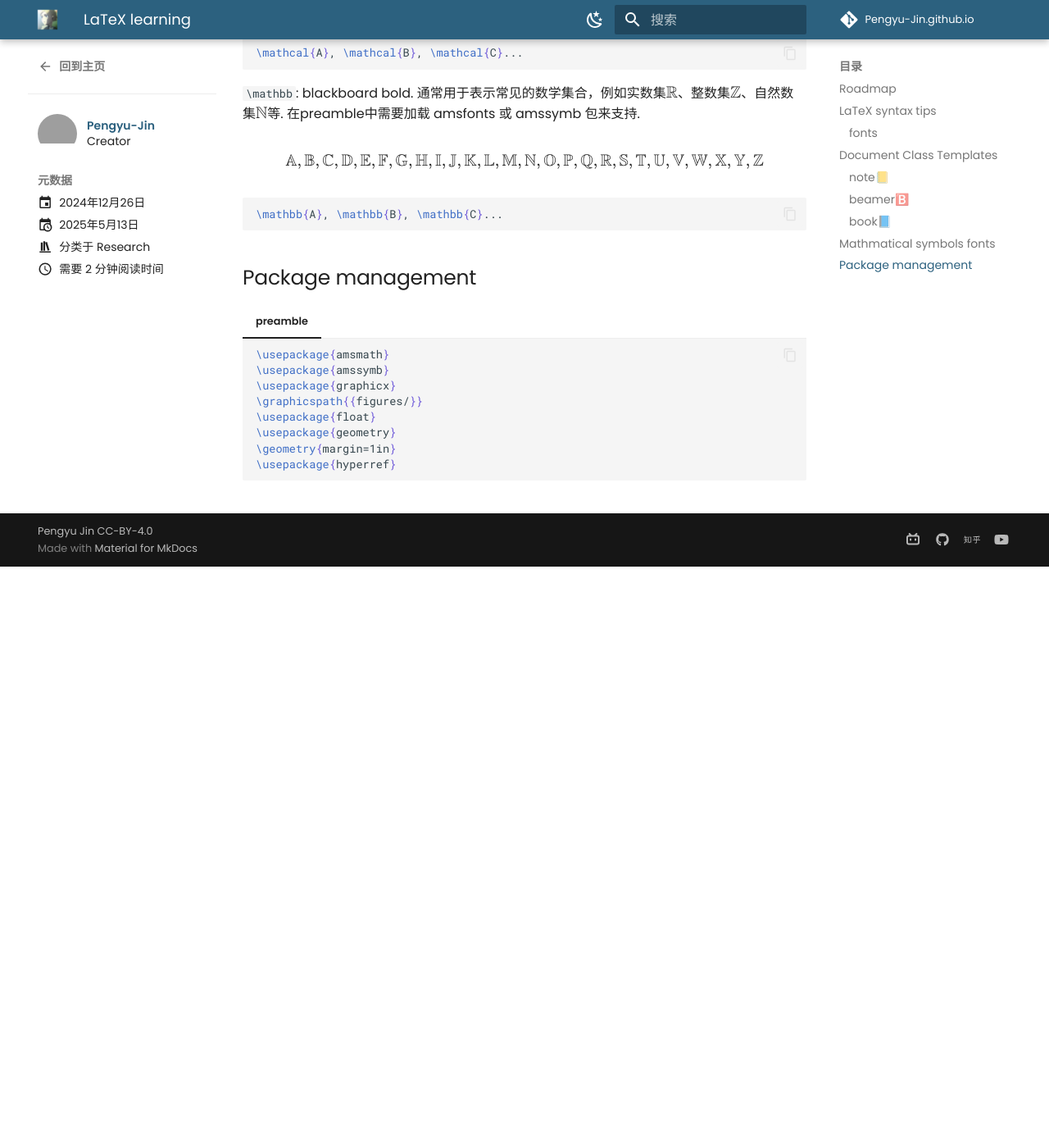
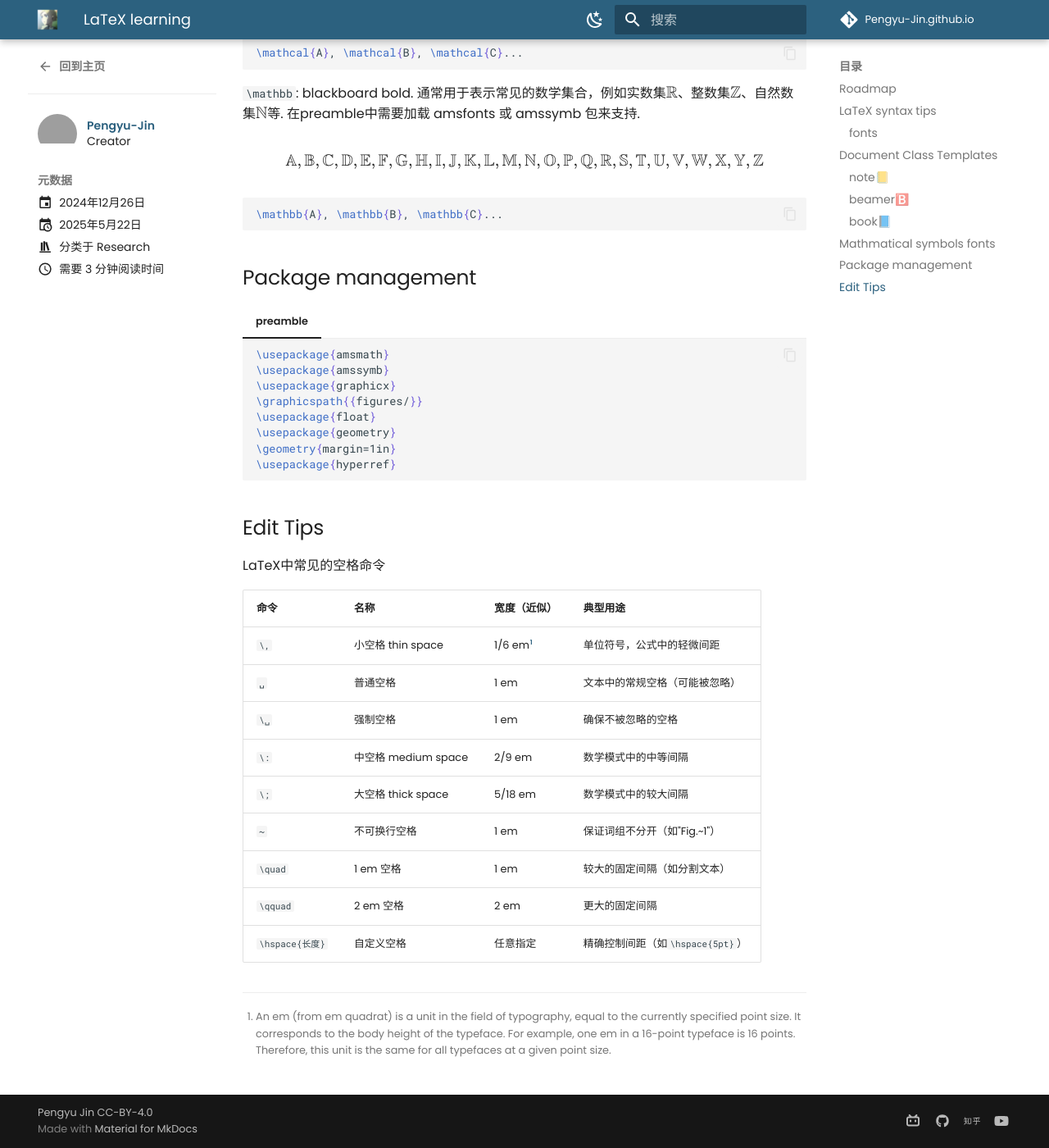
Before and after one commit to Pengyu-Jin/Pengyu-Jin.github.io, an MkDocs documentation site: the page built from docs/blog/posts/Latex.md, in a window 1280 px wide and 1400 px high, scrolled down 3000 px. Shown: the whole window at 82% size. Built offline with MkDocs 1.6.1 and Material for MkDocs 9.7.7, drawn with Linux system fonts in a browser that asks for light colours; comment, search, counter and statistics services are not loaded; a style sheet for code colours, icons or effects is not loaded; before the commit the page ends 3691 px from its top, so only the background shows below that; grey boxes are pictures that could not be loaded.

Commit message:
update some contents

````diff
--- a/docs/blog/posts/Latex.md
+++ b/docs/blog/posts/Latex.md
@@ -2,7 +2,7 @@
 title: LaTeX learning
 date:
   created: 2024-12-26
-  updated: 2025-05-13
+  updated: 2025-05-22
 authors: [Pengyu-Jin]
 slug: LaTeX
 categories:
@@ -175,3 +175,23 @@ $$
     \geometry{margin=1in}
     \usepackage{hyperref}
     ```
+
+
+
+## Edit Tips
+
+LaTeX中常见的空格命令
+
+| 命令 | 名称 | 宽度（近似） | 典型用途 |
+|---|---|---|---|
+| `\,` | 小空格 thin space   | 1/6 em[^1]| 单位符号，公式中的轻微间距 |
+| `␣`  | 普通空格            | 1 em  | 文本中的常规空格（可能被忽略）|
+| `\␣` | 强制空格            | 1 em  | 确保不被忽略的空格 |
+| `\:` | 中空格 medium space | 2/9 em| 数学模式中的中等间隔 |
+| `\;` | 大空格 thick space  | 5/18 em| 数学模式中的较大间隔 |
+| `~`  | 不可换行空格         | 1 em  |  保证词组不分开（如"Fig.~1"）|
+| `\quad`| 1 em 空格          | 1 em  | 较大的固定间隔（如分割文本）|
+| `\qquad`      | 2 em 空格          | 2 em          | 更大的固定间隔               |
+| `\hspace{长度}`| 自定义空格         | 任意指定      | 精确控制间距（如`\hspace{5pt}`）|
+
+[^1]: An em (from em quadrat) is a unit in the field of typography, equal to the currently specified point size. It corresponds to the body height of the typeface. For example, one em in a 16-point typeface is 16 points. Therefore, this unit is the same for all typefaces at a given point size.
````
Also changed, not shown: README.md (+1 -1 lines), docs/blog/posts/computer configuration.md (+7 -1 lines), docs/blog/posts/tool.md (+0 -11 lines), docs/major/flybook/fly.md (+3 -0 lines).
